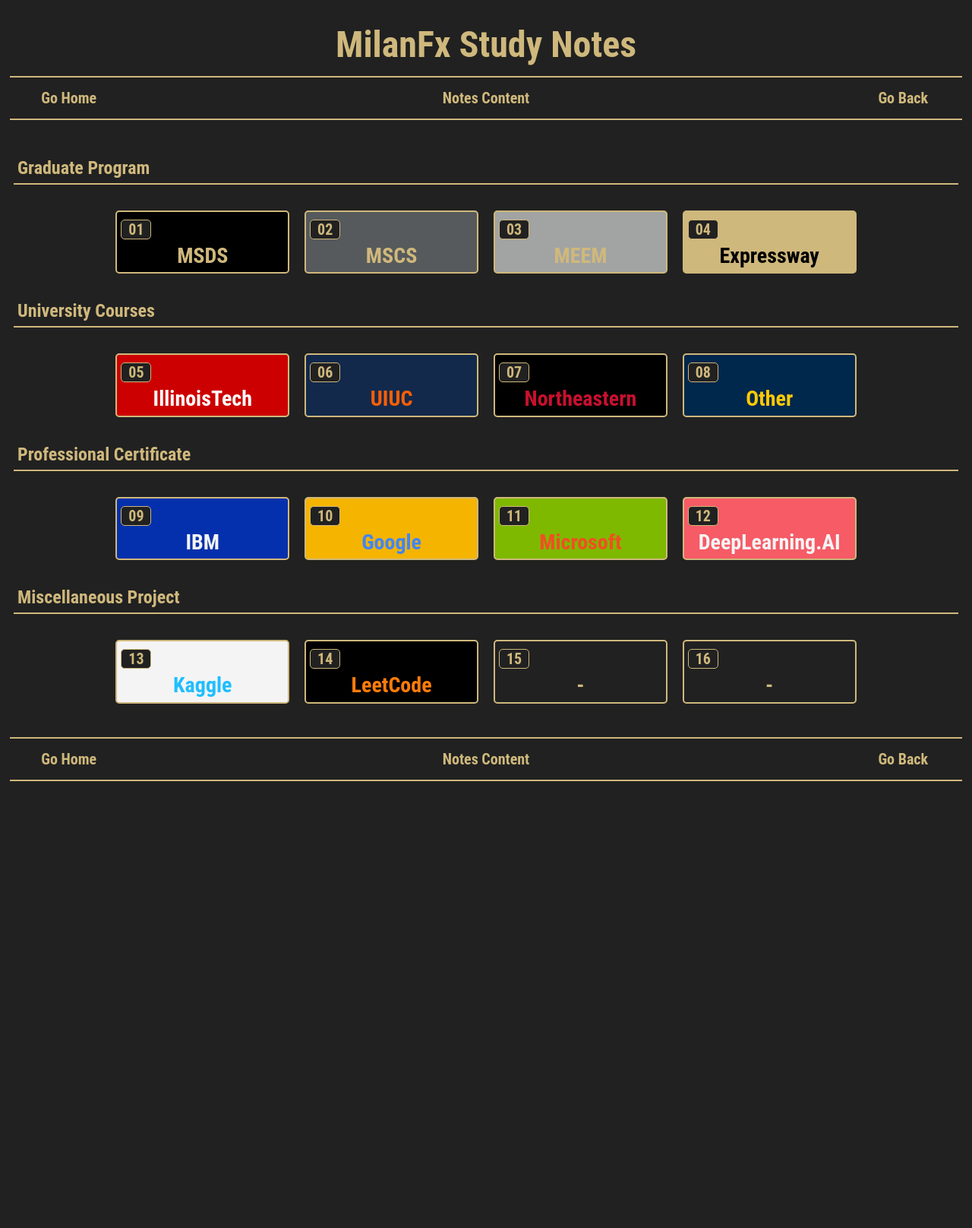
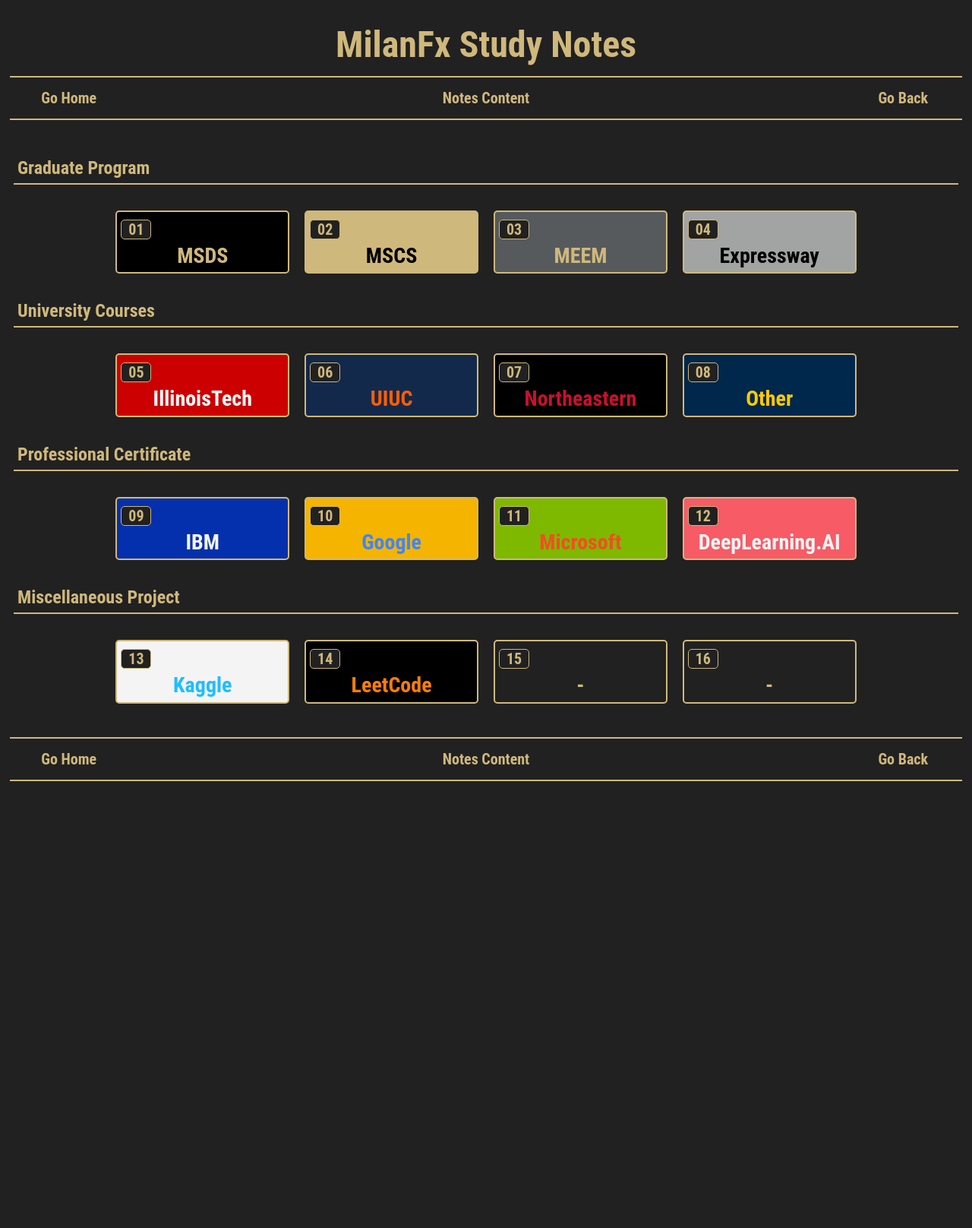
Before and after one commit to milanfx/milanfx.github.io, a Jekyll site: the page built from index.md, in a window 1280 px wide. Shown: the whole page at 76% size. Built offline with Jekyll 4.4.1, drawn with Linux system fonts in a browser that asks for light colours.

Commit message:
Update index.md

```diff
--- a/index.md
+++ b/index.md
@@ -10,9 +10,9 @@
     <div class="block" style="grid-template-columns: 1fr 2fr 2fr 2fr 2fr 1fr;">
       <a href="/#/"       class="btn empty">-<br>-</a>
       <a href="/01-MSDS/" class="btn boxout" style="background-color:#000000; color:#CFB87C;"><span class="btn boxin">01</span>MSDS</a>
-      <a href="/02-MSCS/" class="btn boxout" style="background-color:#565A5C; color:#CFB87C;"><span class="btn boxin">02</span>MSCS</a>
-      <a href="/03-MEEM/" class="btn boxout" style="background-color:#A2A4A3; color:#CFB87C;"><span class="btn boxin">03</span>MEEM</a>
-      <a href="/04-Express/" class="btn boxout" style="background-color:#CFB87C; color:#000000;"><span class="btn boxin">04</span>Expressway</a>
+      <a href="/02-MSCS/" class="btn boxout" style="background-color:#CFB87C; color:#000000;"><span class="btn boxin">02</span>MSCS</a>
+      <a href="/03-MEEM/" class="btn boxout" style="background-color:#565A5C; color:#CFB87C;"><span class="btn boxin">03</span>MEEM</a>
+      <a href="/04-Express/" class="btn boxout" style="background-color:#A2A4A3; color:#000000;"><span class="btn boxin">04</span>Expressway</a>
       <a href="/#/"       class="btn empty">-<br>-</a>
     </div>
   </div>
```
